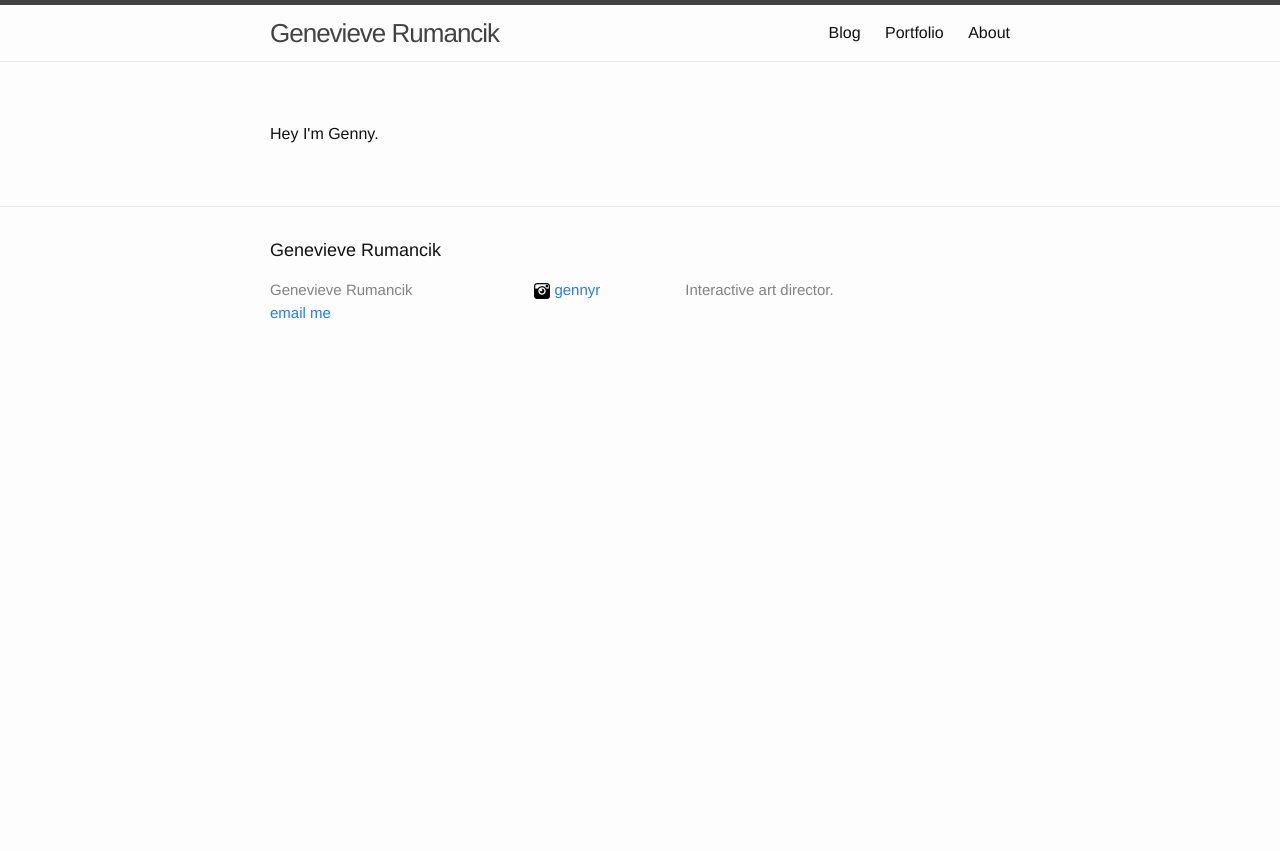
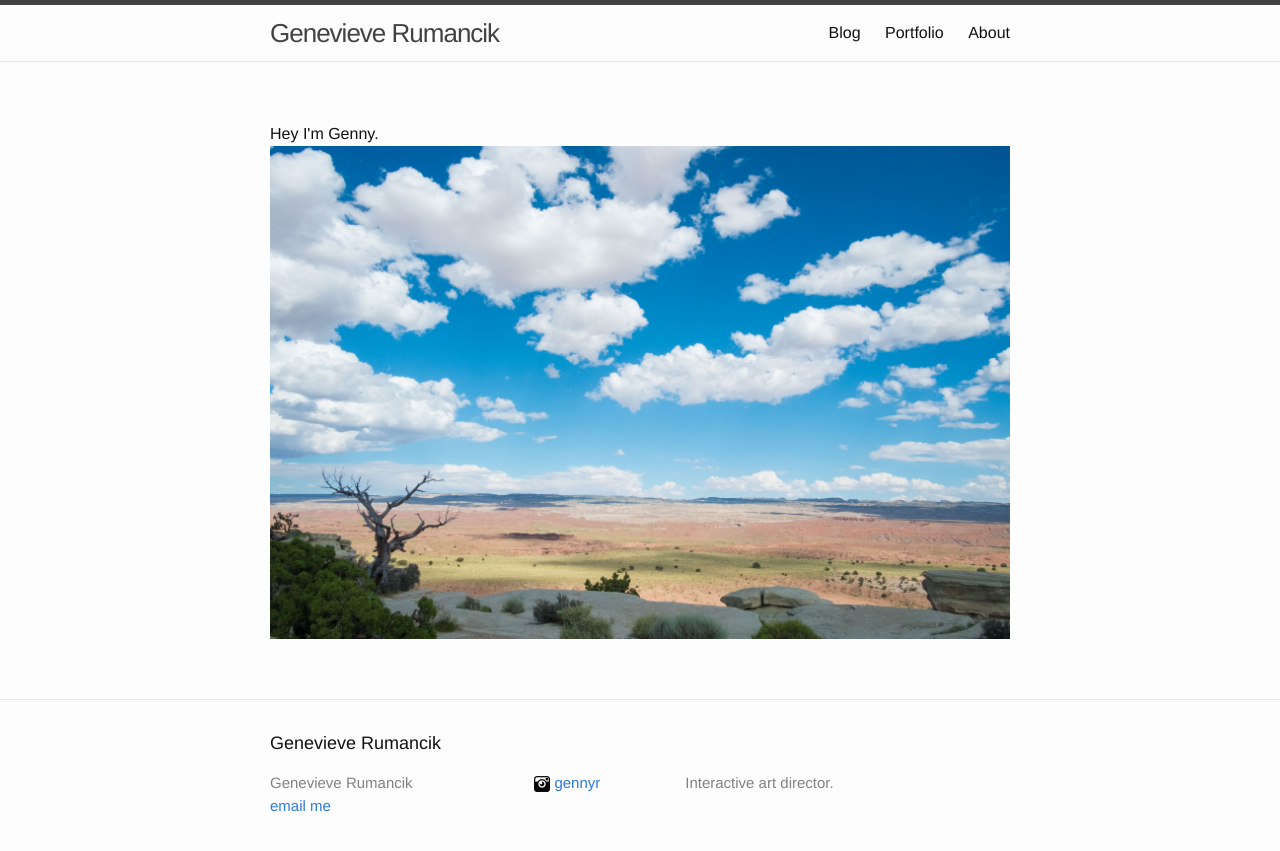
Before and after one commit to grumancik/grumancik.github.io, a Jekyll site: the page built from index.html, in a window 1280 px wide. Shown: the top 851 px of the page. Built offline with Jekyll 4.4.1, drawn with Linux system fonts in a browser that asks for light colours.

Commit message:
add first photo

```diff
--- a/index.html
+++ b/index.html
@@ -3,3 +3,5 @@ layout: page
 ---
 
 Hey I'm Genny.
+
+<img src="/images/utah.jpg" alt="Summer Adventures"/>
```
Also changed, not shown: images/utah.jpg (added).
